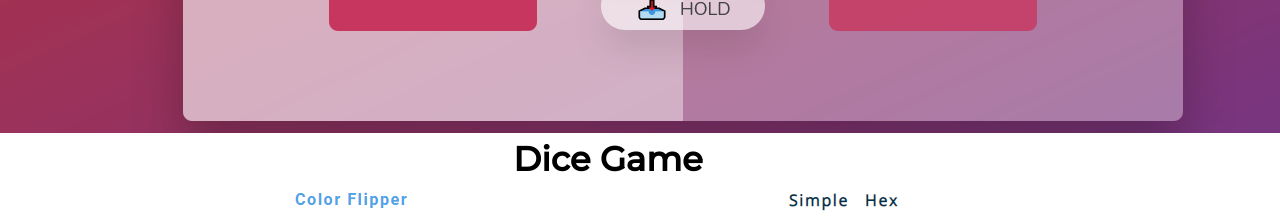
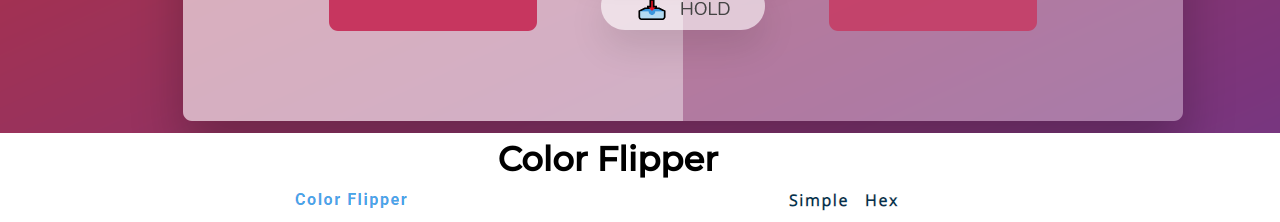
Before and after one commit to SrinivasaRaviIdury/portifolio, a plain HTML site: page projects/index.html in a window 1280 px wide. Shown: the part 1680-1902 px from the top of the page. Drawn offline with Linux system fonts and the light colour scheme.

Commit message:
Update index.html

```diff
--- a/projects/index.html
+++ b/projects/index.html
@@ -45,7 +45,7 @@
         <a href="https://keen-davinci-6f5f32.netlify.app/"><img src="../img/dice-game.jpg" alt="Dice Game" /></a>
       </div>
         <div class="elena">
-        <h2>Dice Game</h2>
+        <h2>Color Flipper</h2>
         <a href="https://color-flipper-ahlads.netlify.app/hex.html/"><img src="../img/color-flipper.png" alt="Color Flipper" /></a>
         </div>
         </section>
```
